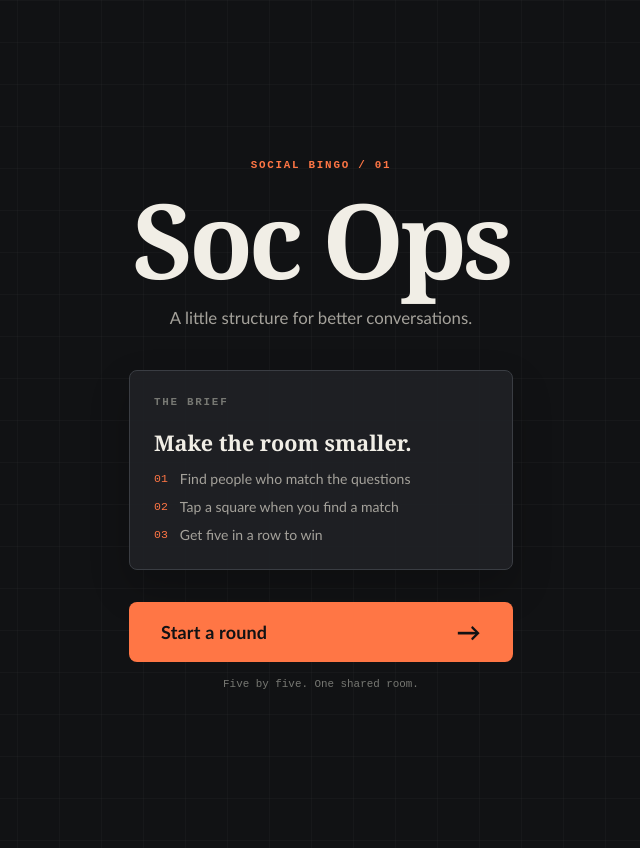
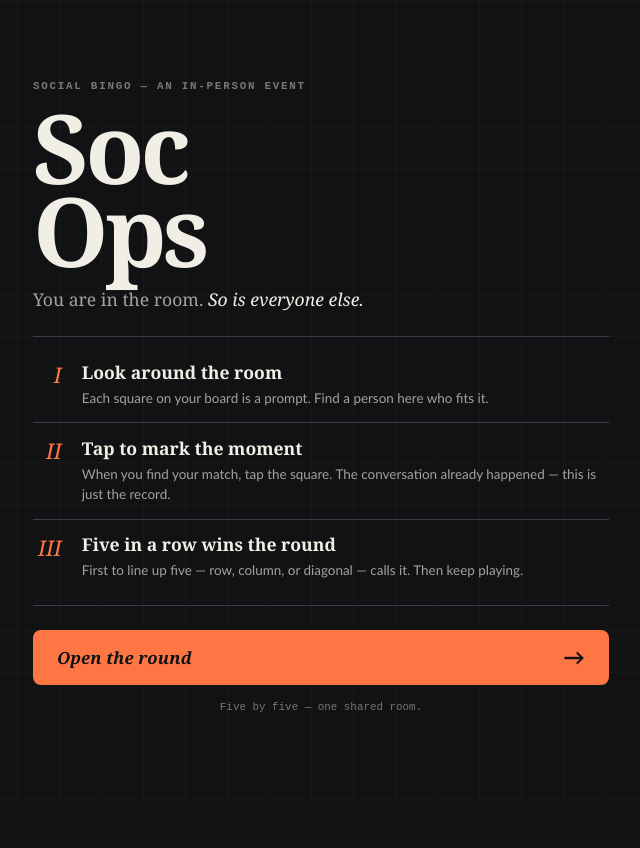
Before and after one commit to treinamentos-serpro/agent-lab-java-helderribeiro, a Spring Boot app: page / in a window 1280 px wide. Shown: the whole page, without its empty margins (319-959 px from the left). After the commit the page ends 712 px from the top, so only its background shows below. Run offline with Spring Boot 4, Linux system fonts and the light colour scheme.

Commit message:
feat: design variation 3 — social invitation lobby for Soc Ops
Co-authored-by: helderribeiroserpro <320666856+helderribeiroserpro@users.noreply.github.com>

```diff
--- a/socops/src/main/resources/static/css/app.css
+++ b/socops/src/main/resources/static/css/app.css
@@ -221,11 +221,7 @@ button:focus-visible {
     background-size: 42px 42px;
 }
 
-.lobby-content {
-    width: min(100%, 25rem);
-    animation: reveal-up 700ms cubic-bezier(0.2, 0.8, 0.2, 1) both;
-}
-
+/* ── shared eyebrow / meta labels ─────────────────────────────── */
 .eyebrow,
 .section-label,
 .round-meta {
@@ -238,7 +234,7 @@ button:focus-visible {
     text-transform: uppercase;
 }
 
-.eyebrow { margin: 0 0 1.25rem; }
+/* ── brand title (shared by lobby card and victory modal) ─────── */
 .brand-title,
 .victory-title {
     color: var(--paper);
@@ -246,32 +242,7 @@ button:focus-visible {
     letter-spacing: -0.04em;
 }
 
-.brand-title {
-    font-size: clamp(3.8rem, 18vw, 6.5rem);
-    line-height: 0.88;
-    margin: 0 0 1.25rem;
-}
-
-.lobby-subtitle {
-    color: var(--muted);
-    font-size: 1.05rem;
-    line-height: 1.5;
-    margin: 0 0 2.5rem;
-}
-
-.how-to-play {
-    background: rgba(32, 34, 38, 0.88);
-    border: 1px solid var(--line);
-    box-shadow: 0 18px 40px rgba(0, 0, 0, 0.2);
-    text-align: left;
-}
-
-.how-to-play h2 { color: var(--paper); font-family: Georgia, serif; font-size: 1.35rem; }
-.section-label { color: var(--muted-dim); margin-bottom: 0.8rem; }
-.how-to-play ul { color: var(--muted); list-style: none; margin: 0; padding: 0; }
-.how-to-play li { display: flex; gap: 0.75rem; }
-.how-to-play li span { color: var(--orange); font-family: "Courier New", monospace; font-size: 0.72rem; }
-
+/* ── shared CTA buttons ────────────────────────────────────────── */
 .launch-button,
 .continue-button {
     align-items: center;
@@ -280,15 +251,132 @@ button:focus-visible {
     display: flex;
     justify-content: space-between;
     letter-spacing: 0.01em;
+    padding: 1rem 1.5rem;
     text-align: left;
 }
-
 .launch-button:hover,
 .continue-button:hover { background: #ff9876; }
 .launch-button:active,
 .continue-button:active { background: var(--orange-deep); }
 .button-arrow { font-size: 1.35em; line-height: 0.8; }
-.lobby-footnote { color: var(--muted-dim); font-family: "Courier New", monospace; font-size: 0.68rem; margin: 1rem 0 0; }
+.lobby-footnote {
+    color: var(--muted-dim);
+    font-family: "Courier New", monospace;
+    font-size: 0.68rem;
+    margin: 1rem 0 0;
+    text-align: center;
+}
+
+/* ── DESIGN VARIATION 3: social invitation card ──────────────── */
+
+/* The invitation card sits centered inside the full-height lobby shell */
+.invite-card {
+    display: flex;
+    flex-direction: column;
+    gap: 0;
+    margin: 0 auto;
+    max-width: 36rem;
+    padding: 1.5rem 1.25rem 2rem;
+    width: 100%;
+}
+
+/* masthead — brand identity in viewport */
+.invite-masthead {
+    animation: reveal-up 600ms cubic-bezier(0.2, 0.8, 0.2, 1) both;
+    border-bottom: 1px solid var(--line);
+    padding-bottom: 1.5rem;
+    margin-bottom: 0;
+}
+
+.invite-eyebrow {
+    color: var(--muted-dim);
+    margin: 0 0 0.75rem;
+}
+
+.brand-title {
+    font-size: clamp(3.4rem, 18vw, 6rem);
+    line-height: 0.86;
+    margin: 0 0 0.9rem;
+}
+
+.invite-dateline {
+    color: var(--muted);
+    font-family: Georgia, serif;
+    font-size: clamp(0.9rem, 3vw, 1.1rem);
+    font-style: normal;
+    line-height: 1.5;
+    margin: 0;
+}
+.invite-dateline em {
+    color: var(--paper);
+    font-style: italic;
+}
+
+/* narrative three-act sequence */
+.invite-sequence {
+    animation: reveal-up 700ms 120ms cubic-bezier(0.2, 0.8, 0.2, 1) both;
+    border-bottom: 1px solid var(--line);
+    list-style: none;
+    margin: 0;
+    padding: 1.5rem 0;
+}
+
+.invite-act {
+    display: flex;
+    gap: 1.25rem;
+    padding: 0.85rem 0;
+    border-top: 1px solid var(--line);
+}
+.invite-act:first-child { border-top: none; padding-top: 0; }
+.invite-act:last-child  { padding-bottom: 0; }
+
+.act-number {
+    color: var(--orange);
+    flex-shrink: 0;
+    font-family: Georgia, serif;
+    font-size: 1.35rem;
+    font-style: italic;
+    line-height: 1.2;
+    padding-top: 0.05em;
+    width: 1.8rem;
+    text-align: right;
+}
+
+.act-heading {
+    color: var(--paper);
+    font-family: Georgia, serif;
+    font-size: clamp(0.95rem, 3.5vw, 1.1rem);
+    font-weight: 700;
+    line-height: 1.25;
+    margin: 0 0 0.3rem;
+}
+
+.act-copy {
+    color: var(--muted);
+    font-size: 0.84rem;
+    line-height: 1.55;
+    margin: 0;
+}
+
+/* footer — CTA */
+.invite-footer {
+    animation: reveal-up 800ms 220ms cubic-bezier(0.2, 0.8, 0.2, 1) both;
+    padding-top: 1.5rem;
+}
+
+.launch-label {
+    font-family: Georgia, serif;
+    font-size: 1.05rem;
+    font-style: italic;
+}
+
+/* legacy selector kept for victory modal subtitle */
+.lobby-subtitle {
+    color: var(--muted);
+    font-size: 1.05rem;
+    line-height: 1.5;
+    margin: 0 0 2.5rem;
+}
 
 .game-header { border-bottom: 1px solid var(--line); background: rgba(17, 18, 20, 0.88); }
 .back-button { color: var(--muted); }
@@ -328,6 +416,8 @@ button:focus-visible {
     .bingo-tile { border-radius: 0.3rem; font-size: 0.66rem; min-height: 0; padding: 0.3rem; }
     .game-header { padding-left: 0.65rem; padding-right: 0.65rem; }
     .back-button { font-size: 0.7rem; }
+    .invite-card { padding: 1.25rem 1rem 1.75rem; }
+    .invite-act { gap: 0.85rem; }
 }
 
 @media (prefers-reduced-motion: reduce) {
--- a/socops/src/main/resources/templates/game.html
+++ b/socops/src/main/resources/templates/game.html
@@ -12,27 +12,52 @@
 <!-- ============================================================= -->
 <!--  LOBBY — visible before a game starts                          -->
 <!-- ============================================================= -->
-<div id="lobbyView" class="lobby-shell flex flex-col items-center justify-center min-h-full p-6">
-    <div class="lobby-content text-center max-w-sm">
-        <p class="eyebrow">SOCIAL BINGO / 01</p>
-        <h1 class="brand-title font-bold">Soc Ops</h1>
-        <p class="lobby-subtitle">A little structure for better conversations.</p>
+<div id="lobbyView" class="lobby-shell flex flex-col items-center justify-center min-h-full">
+    <div class="invite-card">
 
-        <div class="how-to-play rounded-lg p-6 mb-8">
-            <div class="section-label">THE BRIEF</div>
-            <h2 class="font-semibold mb-3">Make the room smaller.</h2>
-            <ul class="text-left text-sm space-y-2">
-                <li><span>01</span> Find people who match the questions</li>
-                <li><span>02</span> Tap a square when you find a match</li>
-                <li><span>03</span> Get five in a row to win</li>
-            </ul>
-        </div>
+        <!-- masthead -->
+        <header class="invite-masthead">
+            <p class="eyebrow invite-eyebrow">SOCIAL BINGO &mdash; AN IN-PERSON EVENT</p>
+            <h1 class="brand-title font-bold">Soc<br/>Ops</h1>
+            <p class="invite-dateline">You are in the room. <em>So is everyone else.</em></p>
+        </header>
 
-        <button onclick="launchGame()"
-                class="launch-button w-full font-semibold py-4 px-8 rounded-lg text-lg transition-colors">
-            <span>Start a round</span><span class="button-arrow">&#8594;</span>
-        </button>
-        <p class="lobby-footnote">Five by five. One shared room.</p>
+        <!-- narrative three-act sequence -->
+        <ol class="invite-sequence" aria-label="How to play">
+            <li class="invite-act">
+                <div class="act-number" aria-hidden="true">I</div>
+                <div class="act-body">
+                    <p class="act-heading">Look around the room</p>
+                    <p class="act-copy">Each square on your board is a prompt. Find a person here who fits it.</p>
+                </div>
+            </li>
+            <li class="invite-act">
+                <div class="act-number" aria-hidden="true">II</div>
+                <div class="act-body">
+                    <p class="act-heading">Tap to mark the moment</p>
+                    <p class="act-copy">When you find your match, tap the square. The conversation already happened &mdash; this is just the record.</p>
+                </div>
+            </li>
+            <li class="invite-act">
+                <div class="act-number" aria-hidden="true">III</div>
+                <div class="act-body">
+                    <p class="act-heading">Five in a row wins the round</p>
+                    <p class="act-copy">First to line up five &mdash; row, column, or diagonal &mdash; calls it. Then keep playing.</p>
+                </div>
+            </li>
+        </ol>
+
+        <!-- CTA -->
+        <footer class="invite-footer">
+            <button onclick="launchGame()"
+                    class="launch-button w-full font-semibold rounded-lg transition-colors"
+                    aria-label="Open your board and start the round">
+                <span class="launch-label">Open the round</span>
+                <span class="button-arrow" aria-hidden="true">&#8594;</span>
+            </button>
+            <p class="lobby-footnote">Five by five &mdash; one shared room.</p>
+        </footer>
+
     </div>
 </div>
 
```
